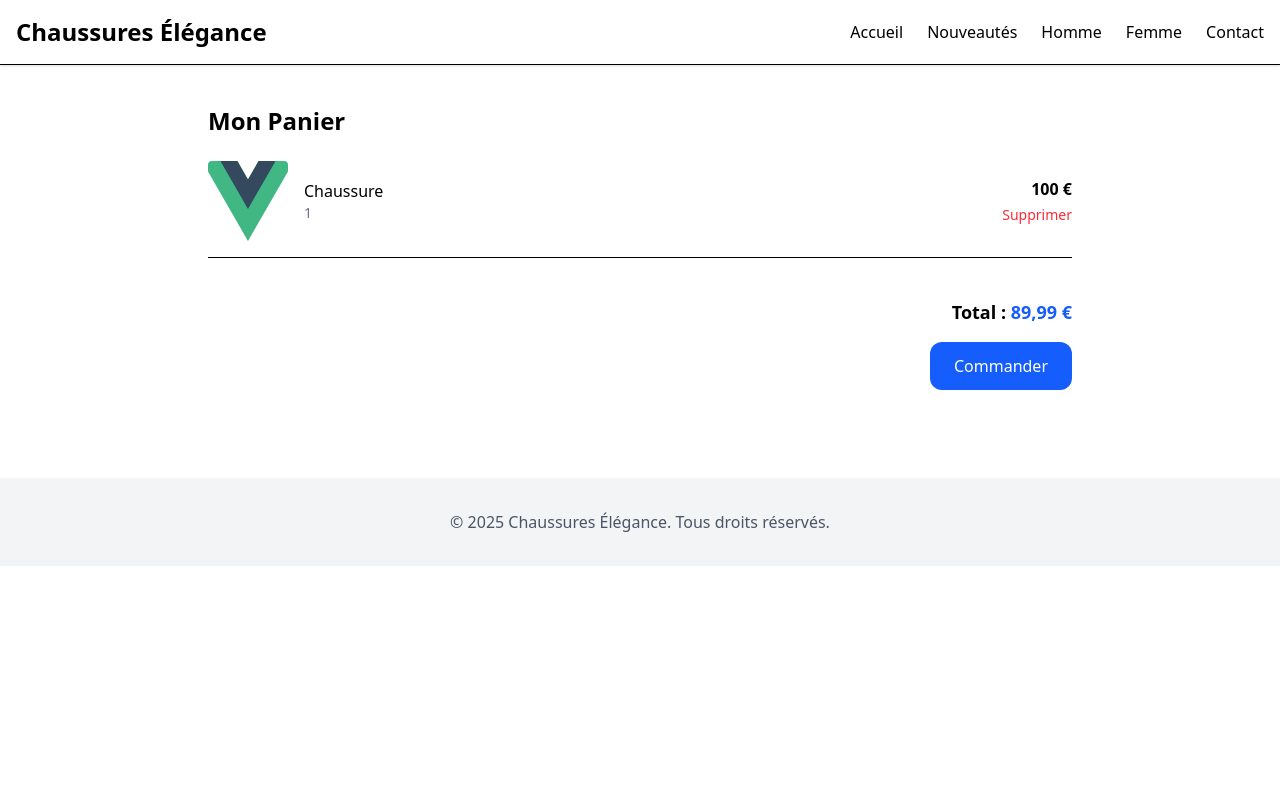
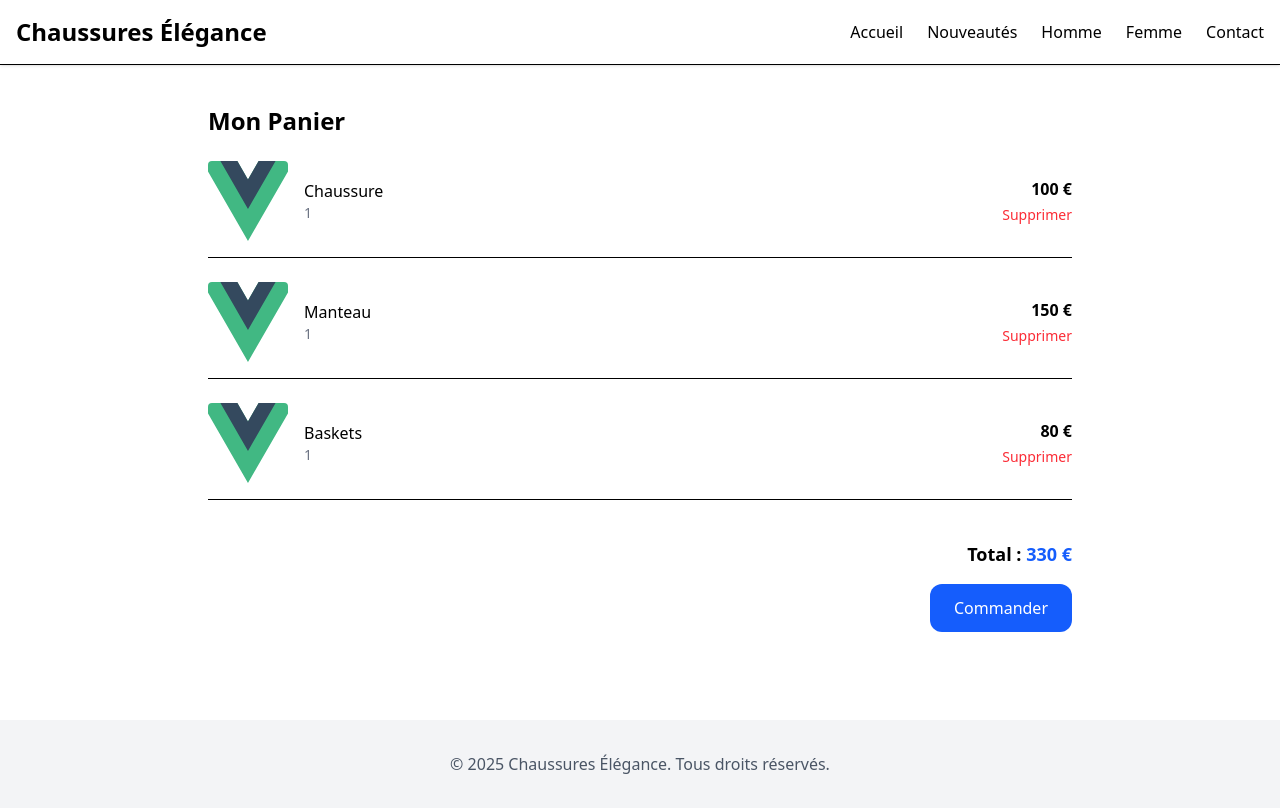
Before and after one commit to juroche42/app-vuejs, a Vue app: page /checkout in a window 1280 px wide. Built offline with nearby package versions, Linux system fonts and the light colour scheme.

Commit message:
feat: function total

```diff
--- a/src/components/SumarizeOrderSection.vue
+++ b/src/components/SumarizeOrderSection.vue
@@ -1,14 +1,19 @@
 <script setup>
-
+const props = defineProps({
+  price: {
+    type: Number,
+    required: true,
+  },
+})
 </script>
 
 <template>
   <div class="text-right mt-10">
-    <p class="text-lg font-semibold">Total : <span class="text-blue-600">89,99 €</span></p>
-    <button class="mt-4 bg-blue-600 text-white px-6 py-3 rounded-xl hover:bg-blue-700 transition">Commander</button>
+    <p class="text-lg font-semibold">Total : <span class="text-blue-600">{{props.price}} €</span></p>
+    <button class="mt-4 bg-blue-600 text-white px-6 py-3 rounded-xl hover:bg-blue-700 transition">
+      Commander
+    </button>
   </div>
 </template>
 
-<style scoped>
-
-</style>
+<style scoped></style>
--- a/src/views/CheckoutView.vue
+++ b/src/views/CheckoutView.vue
@@ -2,14 +2,49 @@
 
 import SumarizeOrderSection from '@/components/SumarizeOrderSection.vue'
 import CheckoutElementCard from '@/components/CheckoutElementCard.vue'
+import { computed } from 'vue'
+
+const products = [
+  {
+    title: 'Chaussure',
+    price: 100,
+    quantity: 1,
+    image: '/src/assets/logo.svg',
+  },
+  {
+    title: 'Manteau',
+    price: 150,
+    quantity: 1,
+    image: '/src/assets/logo.svg',
+  },
+  {
+    title: 'Baskets',
+    price: 80,
+    quantity: 1,
+    image: '/src/assets/logo.svg',
+  },
+]
+
+let totalPrice = computed(() => {
+  let total = 0
+  products.forEach(product => {
+    total += product.price * product.quantity
+  })
+  return total
+})
 </script>
 
 <template>
   <main class="max-w-4xl mx-auto px-4 py-10">
     <h2 class="text-2xl font-bold mb-6">Mon Panier</h2>
     <div class="space-y-6">
-      <CheckoutElementCard title="Chaussure" price="100" />
-      <SumarizeOrderSection/>
+      <CheckoutElementCard v-for="product in products" :key="product.title"
+                           :title="product.title"
+                           :price="product.price"
+                           :quantity="product.quantity"
+                           :image="product.image"
+      />
+      <SumarizeOrderSection :price="totalPrice"/>
     </div>
   </main>
 </template>
```
